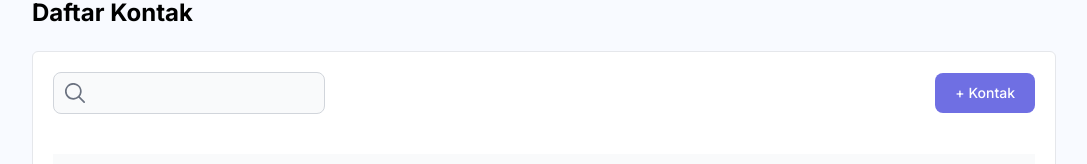
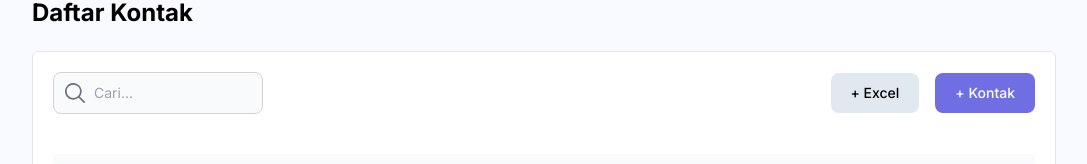
Before and after one commit to rihid/broadcast-message, a Next.js app: page /contact in a window 1280 px wide. Shown: the part 166-330 px from the top of the page, without its empty margins (96-1183 px from the left). Built offline with nearby package versions, Linux system fonts and the light colour scheme; no server answers; the database is empty; sample sign-in values are in the browser's storage.

Commit message:
Modify contacst page add excel upload feature

```diff
--- a/components/Button.jsx
+++ b/components/Button.jsx
@@ -1,10 +1,14 @@
 import React from 'react'
 
-export default function Button({type, label, onClick}) {
+export default function Button({type, label, color, onClick}) {
   return (
     <button
         type={type || 'button'}
-        className="text-white w-full md:w-auto text-sm text-center font-medium bg-[#6f6fe3] hover:bg-[#4143d2] px-5 py-2.5 rounded-lg "
+        className={`
+            w-full md:w-auto text-sm text-center font-medium px-5 py-2.5 rounded-lg
+            ${color === 'secondary' ? 'bg-slate-200 hover:bg-slate-300 border-slate-200' : 'bg-[#6f6fe3] hover:bg-[#4143d2] text-white'}
+
+        `}
         onClick={onClick}
     >
         {label}
--- a/components/FormContact.jsx
+++ b/components/FormContact.jsx
@@ -40,6 +40,7 @@ export default function FormContact({
                             label="Nama Pelanggan"
                             id="name"
                             name="name"
+                            placeholder="..."
                             value={data.name}
                             onChange={handleChange}
                         />
@@ -49,6 +50,7 @@ export default function FormContact({
                             label="No HP"
                             id="phone"
                             name="phone"
+                            placeholder="..."
                             value={data.phone}
                             onChange={handleChange}
                         />
--- a/components/FormMessages.jsx
+++ b/components/FormMessages.jsx
@@ -40,6 +40,7 @@ export default function FormMessages({
                             label="Judul*"
                             id="title"
                             name="title"
+                            placeholder="..."
                             value={data.title}
                             onChange={handleChange}
                         />
@@ -49,6 +50,7 @@ export default function FormMessages({
                             label="Isi Pesan"
                             id="body"
                             name="body"
+                            placeholder="..."
                             value={data.body}
                             onChange={handleChange}
                         />
--- a/components/FormOption.jsx
+++ b/components/FormOption.jsx
@@ -5,8 +5,10 @@ import Icon from './Icon'
 
 export default function FormOption({
     handleOpenForm,
+    handleOpenFormExcel,
     searchField,
-    setSearchField
+    setSearchField,
+    withExportExcel,
 }) {
     return (
         <div className="flex flex-col gap-4 md:flex-row justify-between items-center p-[20px]">
@@ -21,10 +23,20 @@ export default function FormOption({
 					onChange={(e) => setSearchField(e.target.value)}
                 />
             </div>
-            <Button
-                label="+ Kontak"
-                onClick={handleOpenForm}
-            />
+            <div className="flex flex-col w-full items-center md:flex-row md:justify-end gap-4">
+                {withExportExcel &&
+                    <Button
+                        label="+ Excel"
+                        color="secondary"
+                        onClick={handleOpenFormExcel}
+                    />
+                }
+                <Button
+                    label="+ Kontak"
+                    color="primary"
+                    onClick={handleOpenForm}
+                />
+            </div>
         </div>
     )
 }
--- a/components/Input.jsx
+++ b/components/Input.jsx
@@ -1,6 +1,6 @@
 import React from 'react'
 
-export default function Input({type, label, id, name, value, onChange}) {
+export default function Input({type, label, id, name, placeholder, value, onChange}) {
     return (
         <>
             {label && <label htmlFor={id} className="block mb-[7px] font-[600]">{label}</label>}
@@ -9,6 +9,7 @@ export default function Input({type, label, id, name, value, onChange}) {
                 className={`block w-full py-2.5 text-sm rounded-lg ${type == 'search' ? 'pl-10 pr-5' : 'px-5'} text-gray-900 border border-gray-300 bg-gray-50`}
                 id={id}
                 name={name}
+                placeholder={placeholder}
                 value={value}
                 onChange={onChange}
             />
--- a/components/TableContacts.jsx
+++ b/components/TableContacts.jsx
@@ -4,6 +4,7 @@ import Link from 'next/link';
 
 export default function TableContacts({
     handleOpenForm,
+    handleOpenFormExcel,
     loadingTable,
     data,
     handleSendMessage,
@@ -86,8 +87,10 @@ export default function TableContacts({
             <>
                 <FormOption
                     handleOpenForm={handleOpenForm}
+                    handleOpenFormExcel={handleOpenFormExcel}
                     searchField={searchField}
 					setSearchField={setSearchField}
+                    withExportExcel
                 />
                 <div className="p-[20px] overflow-x-auto">
                     <table className="w-full text-sm text-left text-gray-500">
--- a/components/index.js
+++ b/components/index.js
@@ -1,12 +1,15 @@
 // Import area
 
+export {default as Accordion} from './Accordion';
 export {default as Button} from './Button';
 export {default as ButtonIcon} from './ButtonIcon';
 export {default as FormContact} from './FormContact';
 export {default as FormMessages} from './FormMessages';
 export {default as FormOption} from './FormOption';
+export {default as FormUploadExcel} from './FormUploadExcel';
 export {default as Icon} from './Icon';
 export {default as Input} from './Input';
+export {default as InputDropzone} from './InputDropzone';
 export {default as InputSelect} from './InputSelect';
 export {default as InputTextarea} from './InputTextarea';
 export {default as Layout} from './Layout';
--- a/package.json
+++ b/package.json
@@ -18,6 +18,8 @@
     "postcss": "8.4.29",
     "react": "18.2.0",
     "react-dom": "18.2.0",
+    "react-dropzone": "^14.2.3",
+    "read-excel-file": "^5.6.1",
     "tailwindcss": "3.3.3"
   }
 }
--- a/pages/contact.js
+++ b/pages/contact.js
@@ -2,7 +2,7 @@ import { useState, useEffect } from 'react'
 import Image from 'next/image'
 import { useRouter } from 'next/router'
 import { useSession } from 'next-auth/react'
-import { Layout, MenuItems, TableContacts, FormContact } from '@/components'
+import { Layout, MenuItems, TableContacts, FormContact, FormUploadExcel } from '@/components'
 
 // Supabase
 import supabase from '@/config/supabase'
@@ -21,11 +21,13 @@ export default function Home() {
 
     // Options State
     const [openForm, setOpenForm] = useState(false);
+    const [FormExcel, setFormExcel] = useState(false)
     const [isLoading, setIsloading] = useState(true);
     const [method, setMethod] = useState('POST');
     // Data State
     const [contacts, setContact] = useState([]);
     const [message, setMessage] = useState();
+    const [excelData, setExcelData] = useState([])
     const [form, setForm] = useState(initialForm);
 
     // Auth
@@ -65,6 +67,17 @@ export default function Home() {
         setMethod('POST')
     }
 
+    const _handleOpenFormExcel = () => {
+        setFormExcel(true);
+        setMethod('POST');
+    }
+
+    // Hadle upload Excel data
+    const _handleUploadExcel = async (data) => {
+        setExcelData(data)
+        // console.log(data)
+    }
+
     // handle form input data
     const _handleChangeForm = (e) => {
         const { name, value } = e.target;
@@ -90,6 +103,17 @@ export default function Home() {
         setOpenForm(false);
         setForm(initialForm)
     }
+
+    const _handleSubmitExcel = async () => {
+		console.log(excelData)
+		// if (excelData.length === 0) return;
+		// await Promise.all(excelData.map(async (row) => {
+		// 	await ....
+		// }))
+		setFormExcel(false)
+		setExcelData([])
+		await fetchReadAll()
+	}
 
     // Handle edit
     const _handleEditData = (contact) => {
@@ -128,6 +152,13 @@ export default function Home() {
         })
     }
 
+    const _handleClickAccordion = () => {
+		const confirm = window.confirm('Apakah Anda yakin menghapus data ini?')
+
+		if(!confirm) return;
+		setExcelData([])
+    }
+
     // Send Message
     // const _handleSendMessage = (data) => {
     //     const text = message.find(row => row.id === data.message_id).body
@@ -137,7 +168,7 @@ export default function Home() {
     // }
 
     const _handleDefaultMessage = (id) => {
-        const text = message.find( row => row.id == id).body;
+        const text = message?.find(row => row.id == id).body;
         return encodeURIComponent(text)
     }
 
@@ -148,7 +179,7 @@ export default function Home() {
     }, [])
 
     // Post Contact
-    if(status === 'authenticated'){
+    if (status === 'authenticated') {
         return (
             <Layout>
                 <div className="max-w-full md:max-w-5xl mx-auto py-[40px]">
@@ -163,6 +194,7 @@ export default function Home() {
                             data={contacts}
                             loadingTable={isLoading}
                             handleOpenForm={_handleOpenForm}
+                            handleOpenFormExcel={_handleOpenFormExcel}
                             // handleSendMessage={_handleSendMessage}
                             handleDefaultMessage={_handleDefaultMessage}
                             handleEdit={_handleEditData}
@@ -181,6 +213,17 @@ export default function Home() {
                             handleUpdate={_handleUpdatedData}
                         />
                     }
+                    {FormExcel &&
+                        <FormUploadExcel
+                            method={method}
+                            data={excelData}
+                            handleOpen={() => setFormExcel(false)}
+                            handleChange={_handleChangeForm}
+                            handleClickAccordion={_handleClickAccordion}
+                            handleUpload={_handleUploadExcel}
+                            handleSubmit={_handleSubmitExcel}
+                        />
+                    }
                 </div>
             </Layout>
         )
```
Also changed, not shown: 1 other file (tests, documents, lock files or other folders).
